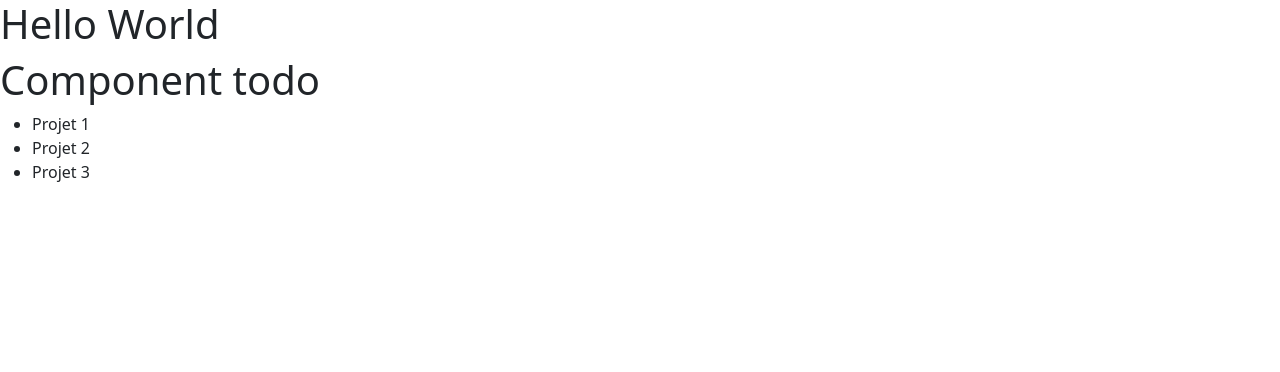
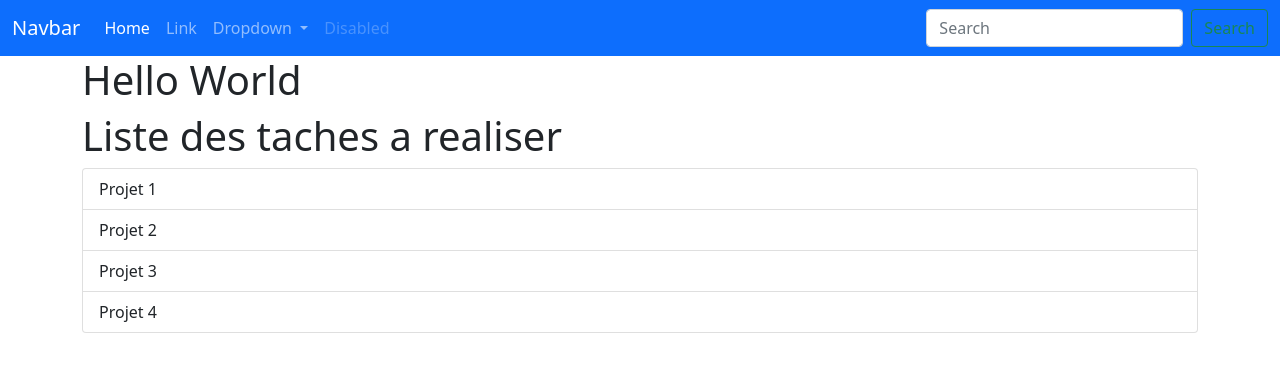
Before and after one commit to Akcel77/AngularProject, an Angular app in the folder toDoList/: page / in a window 1280 px wide. Shown: the top 372 px of the page. Built offline with nearby package versions, Linux system fonts and the light colour scheme.

Commit message:
bootstrap Script/ Css / Nav

```diff
--- a/toDoList/angular.json
+++ b/toDoList/angular.json
@@ -28,9 +28,11 @@
             ],
             "styles": [
               "src/styles.css",
-              "toDoList/node_modules/bootstrap/dist/css/bootstrap.css"
+              "node_modules/bootstrap/dist/css/bootstrap.css"
             ],
-            "scripts": []
+            "scripts": [
+              "node_modules/bootstrap/dist/js/bootstrap.js"
+            ]
           },
           "configurations": {
             "production": {
--- a/toDoList/src/app/app.component.html
+++ b/toDoList/src/app/app.component.html
@@ -1,3 +1,5 @@
-<h1 class="">Hello World</h1>
-
-<my-todo></my-todo>
+<app-header></app-header>
+<div class="container">
+  <h1 class="">Hello World</h1>
+  <my-todo></my-todo>
+</div>
--- a/toDoList/src/app/app.module.ts
+++ b/toDoList/src/app/app.module.ts
@@ -3,11 +3,13 @@
 
 import { AppComponent } from './app.component';
 import { TodoComponent } from './todo/todo.component';
+import { HeaderComponent } from './header/header.component';
 
 @NgModule({
   declarations: [
     AppComponent,
     TodoComponent,
+    HeaderComponent,
   ],
   imports: [
     BrowserModule
--- /dev/null
+++ b/toDoList/src/app/header/header.component.html
@@ -0,0 +1,36 @@
+<nav class="navbar navbar-expand-lg navbar-dark bg-primary">
+  <div class="container-fluid">
+    <a class="navbar-brand" href="#">Navbar</a>
+    <button class="navbar-toggler" type="button" data-bs-toggle="collapse" data-bs-target="#navbarSupportedContent" aria-controls="navbarSupportedContent" aria-expanded="false" aria-label="Toggle navigation">
+      <span class="navbar-toggler-icon"></span>
+    </button>
+    <div class="collapse navbar-collapse" id="navbarSupportedContent">
+      <ul class="navbar-nav me-auto mb-2 mb-lg-0">
+        <li class="nav-item">
+          <a class="nav-link active" aria-current="page" href="#">Home</a>
+        </li>
+        <li class="nav-item">
+          <a class="nav-link" href="#">Link</a>
+        </li>
+        <li class="nav-item dropdown">
+          <a class="nav-link dropdown-toggle" href="#" id="navbarDropdown" role="button" data-bs-toggle="dropdown" aria-expanded="false">
+            Dropdown
+          </a>
+          <ul class="dropdown-menu" aria-labelledby="navbarDropdown">
+            <li><a class="dropdown-item" href="#">Action</a></li>
+            <li><a class="dropdown-item" href="#">Another action</a></li>
+            <li><hr class="dropdown-divider"></li>
+            <li><a class="dropdown-item" href="#">Something else here</a></li>
+          </ul>
+        </li>
+        <li class="nav-item">
+          <a class="nav-link disabled" href="#" tabindex="-1" aria-disabled="true">Disabled</a>
+        </li>
+      </ul>
+      <form class="d-flex">
+        <input class="form-control me-2" type="search" placeholder="Search" aria-label="Search">
+        <button class="btn btn-outline-success" type="submit">Search</button>
+      </form>
+    </div>
+  </div>
+</nav>
--- /dev/null
+++ b/toDoList/src/app/header/header.component.ts
@@ -0,0 +1,15 @@
+import { Component, OnInit } from '@angular/core';
+
+@Component({
+  selector: 'app-header',
+  templateUrl: './header.component.html',
+  styleUrls: ['./header.component.css']
+})
+export class HeaderComponent implements OnInit {
+
+  constructor() { }
+
+  ngOnInit(): void {
+  }
+
+}
--- a/toDoList/src/app/todo/todo.component.html
+++ b/toDoList/src/app/todo/todo.component.html
@@ -1,7 +1,8 @@
-<h1>Component todo</h1>
+<h1>Liste des taches a realiser</h1>
 
-<ul>
-  <li>Projet 1</li>
-  <li>Projet 2</li>
-  <li>Projet 3</li>
+<ul class="list-group">
+  <li class="list-group-item">Projet 1</li>
+  <li class="list-group-item">Projet 2</li>
+  <li class="list-group-item">Projet 3</li>
+  <li class="list-group-item">Projet 4</li>
 </ul>
```
Also changed, not shown: toDoList/src/app/header/header.component.css (added), 1 other file (tests, documents, lock files or other folders).
